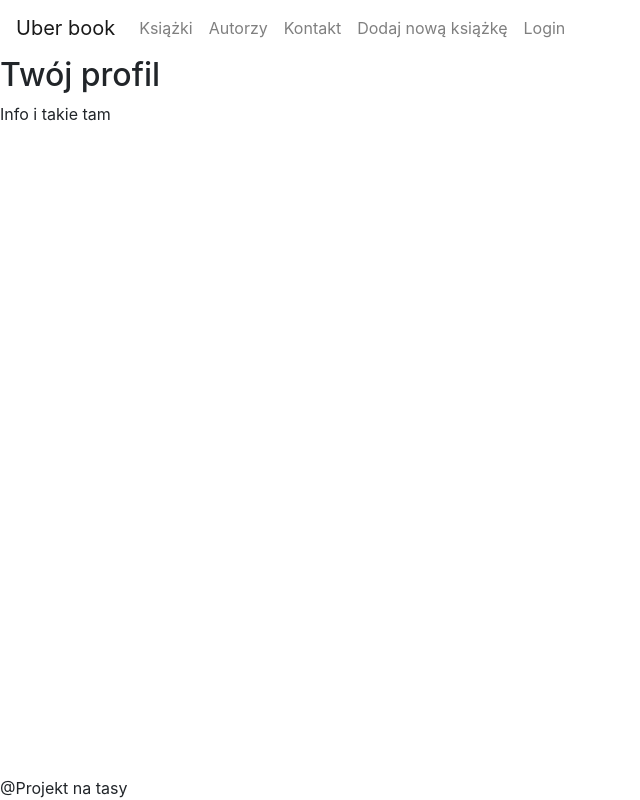
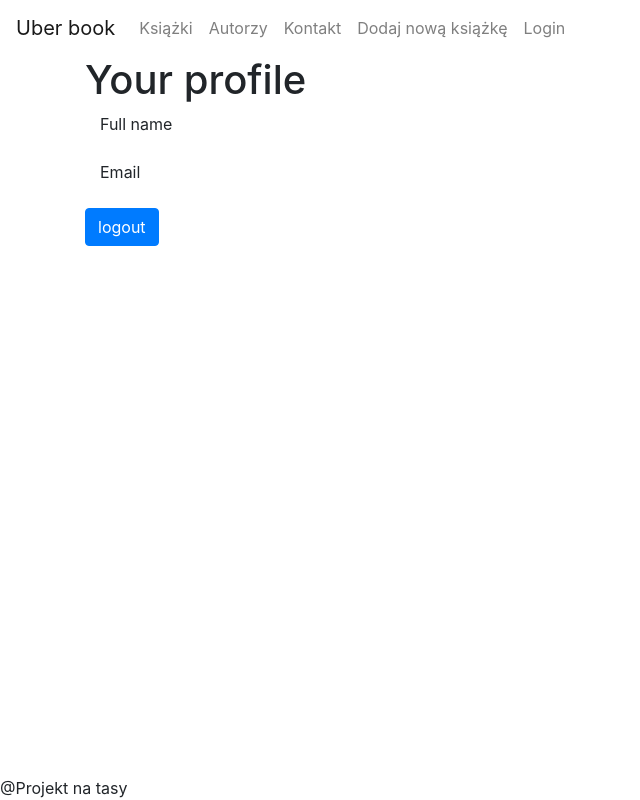
Before and after one commit to KonradBaranek/TAS, an Angular app in the folder front/: page /profile in a window 1280 px wide. Shown: the whole page, without its empty margins (0-640 px from the left). Built offline with nearby package versions, Linux system fonts and the light colour scheme; no server answers; sample sign-in values are in the browser's storage.

Commit message:
auth fix

```diff
--- a/front/src/app/login/login.component.html
+++ b/front/src/app/login/login.component.html
@@ -2,7 +2,7 @@
 <div >
         <!-- <form [formGroup]="loginForm" (ngSubmit)="onSubmit()"> -->
     <div class="form-group">
-        <label for="username">Username</label>
+        <label for="username">E-mail</label>
         <input type="text" class="form-control" [(ngModel)]="credentials.email" [ngClass]="{ 'is-invalid': submitted && f.username.errors }" />
         <div *ngIf="submitted && f.username.errors" class="invalid-feedback">
             <div *ngIf="f.username.errors.required">Username is required</div>
--- a/front/src/app/profile/profile.component.html
+++ b/front/src/app/profile/profile.component.html
@@ -1,4 +1,4 @@
-<!-- <div class="container">
+<div class="container">
   <div class="row">
 
      <div class="col-md-6">
@@ -14,13 +14,10 @@
           <label class="col-sm-3 control-label">Email</label>
           <p class="form-control-static">{{ details?.email }}</p>
         </div>
+        <button type="submit" class="btn btn-primary" (click)="logout()">logout</button>
       </div>
 
     </div>
 
   </div>
-</div> -->
-<h2>Twój profil</h2>
-<div>
-    Info i takie tam
 </div>
--- a/front/src/app/profile/profile.component.ts
+++ b/front/src/app/profile/profile.component.ts
@@ -10,7 +10,9 @@ export class ProfileComponent {
 
   constructor(private auth: AuthenticationService) {}
 
-
+  logout(){
+    this.auth.logout();
+  }
 
   ngOnInit() {
     this.auth.profile().subscribe(user => {
```
Also changed, not shown: 2 other files (tests, documents, lock files or other folders).
